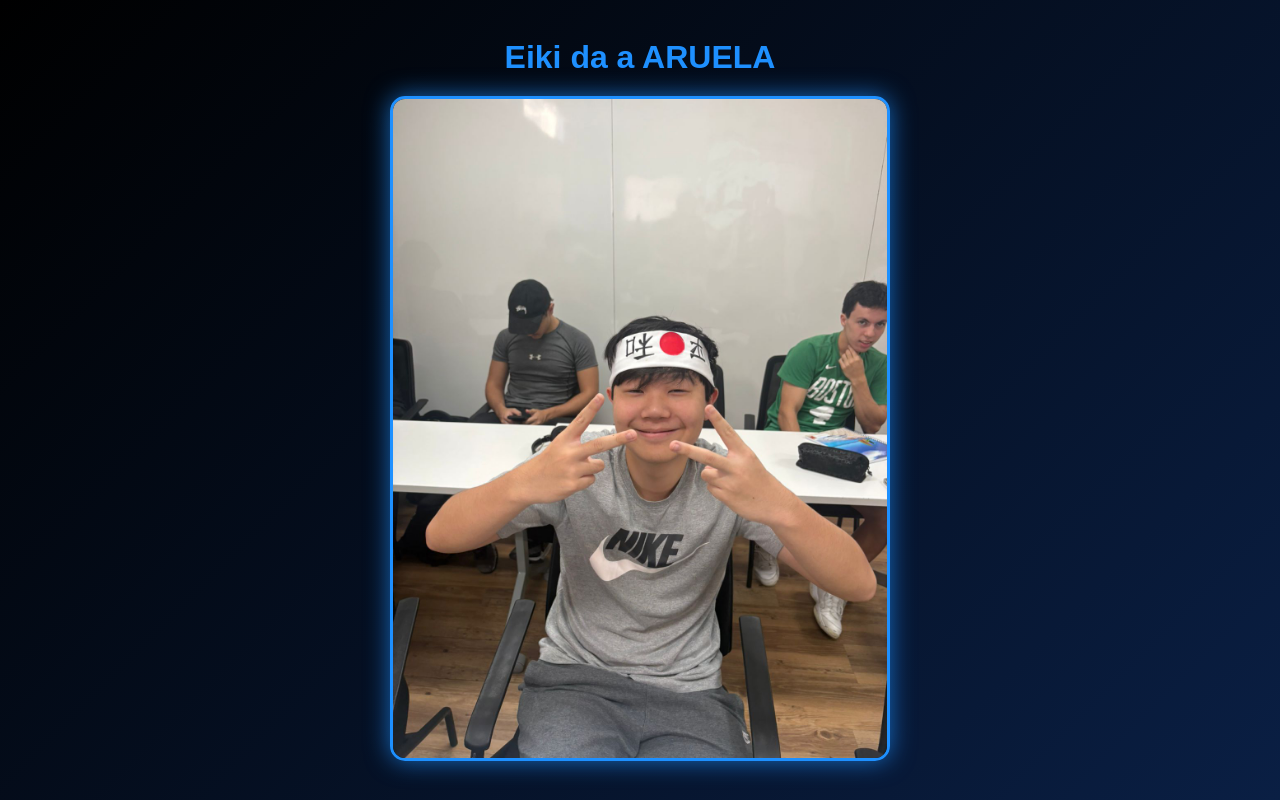
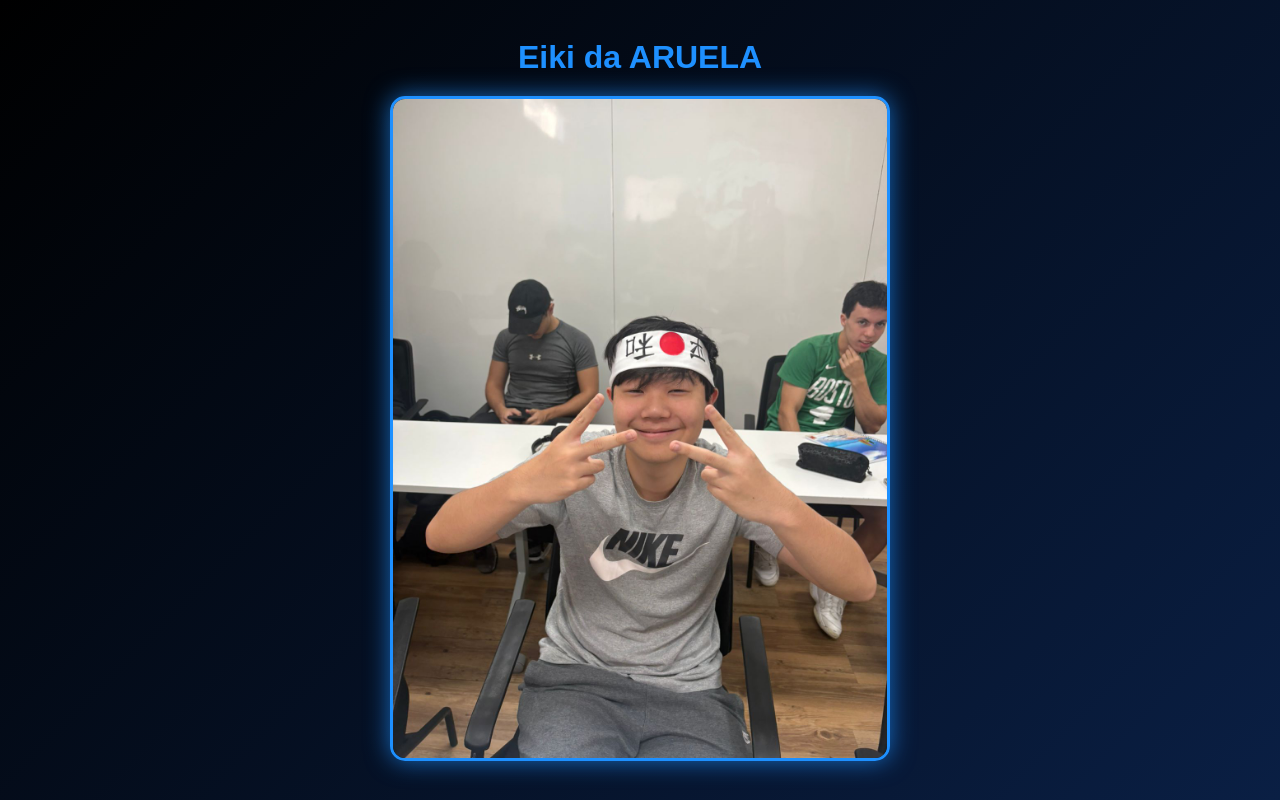
Before and after one commit to eikidaaruela/eiki, a plain HTML site: page index.html in a window 1280 px wide. Drawn offline with Linux system fonts and the light colour scheme.

Commit message:
Update index.html

```diff
--- a/index.html
+++ b/index.html
@@ -37,7 +37,7 @@
         }
     </style>
 
-   <h1 style="color: #1e90ff; margin-bottom: 20px;">Eiki da a ARUELA</h1>
+   <h1 style="color: #1e90ff; margin-bottom: 20px;">Eiki da ARUELA</h1>
     <img src="eiki.jpeg" alt="Eiki">
 </body>
 </html>
```
